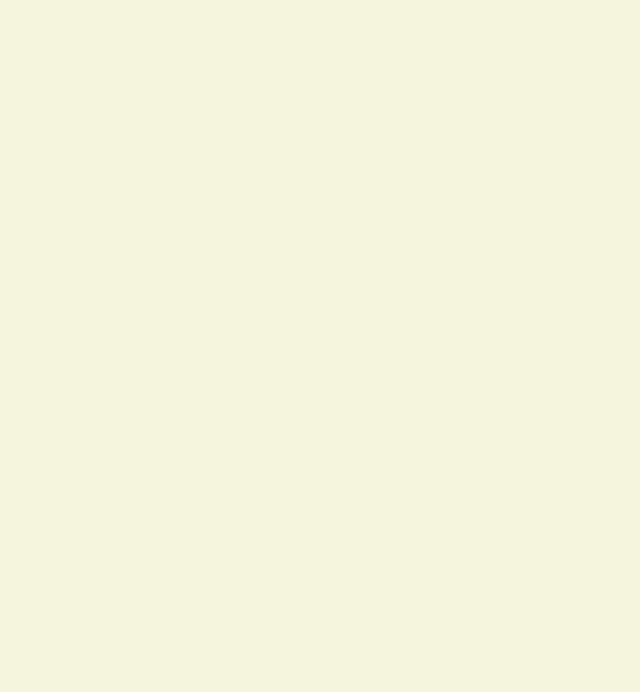
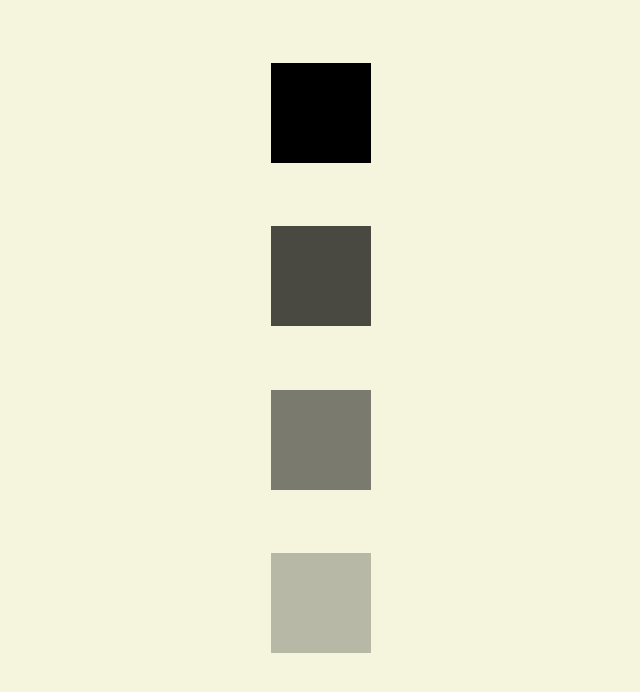
Before and after one commit to dagawas/24-css-kwadraty-przezroczyste, a plain HTML site: page index.html in a window 1280 px wide. Shown: the whole page, without its empty margins (319-959 px from the left). Drawn offline with Linux system fonts and the light colour scheme.

Commit message:
wprowadzenie zmiany zapisu w pliku style. css

```diff
--- a/css/style.css
+++ b/css/style.css
@@ -2,7 +2,7 @@ body {
     background-color: #f5f5dd;
 }
 
-.square1 .square2 .square3 .square4 {
+div {
     height: 100px;
     width: 100px;
     background-color: black;
@@ -13,13 +13,16 @@ body {
 }
 
 .square2 {
-    opacity: 0,7;
+    background-color: black;
+    opacity: 0.7;
 }
 
-.square3 {
-    opacity: 0,5;
+div.square3 {
+    background-color: black;
+    opacity: 0.5;
 }
 
-.square4 {
-    opacity: 0,25;
+div.square4 {
+    background-color: black;
+    opacity: 0.25;
 }
```
